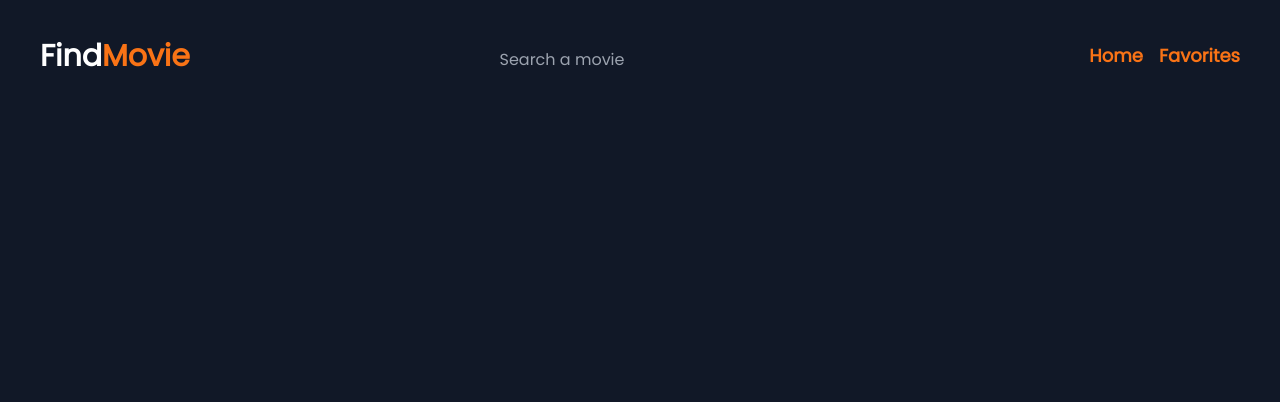
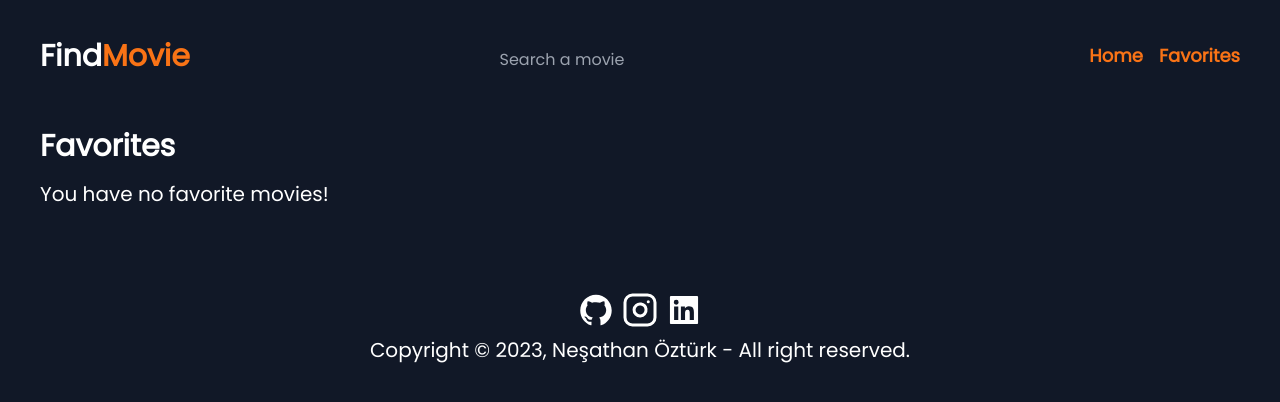
Before and after one commit to nesathanozturk/findmovie, a React (Create React App) app: page /favorites in a window 1280 px wide. Shown: the top 402 px of the page. Built offline with nearby package versions, Linux system fonts and the light colour scheme; no server answers.

Commit message:
refactor: edited all components

```diff
--- /dev/null
+++ b/src/components/FavoriteItem.jsx
@@ -0,0 +1,33 @@
+import useMovieContext from "../hooks/use-movie-context";
+import { MdOutlineRemoveCircleOutline } from "react-icons/md";
+
+function FavoriteItem({ favorites }) {
+  const { removeMovieAtFavorites } = useMovieContext();
+
+  const renderedFavorites = favorites.map((favorite) => (
+    <div
+      key={favorite.imdbID}
+      className="bg-[#1c2b4d] bg- w-80 mb-1 relative overflow-hidden rounded-xl cursor-pointer text-center transition-transform hover:scale-105"
+    >
+      <img className="w-full h-96" src={favorite.Poster} alt={favorite.Title} />
+      <div className="flex justify-center items-center flex-col gap-3 text-white text-xl font-semibold py-4 px-4">
+        <h3>{favorite.Title}</h3>
+        <span>{favorite.Year}</span>
+        <span
+          className="absolute top-2 right-2 text-3xl text-red-600 hover:text-red-700 transition-colors"
+          onClick={() => removeMovieAtFavorites(favorite)}
+        >
+          <MdOutlineRemoveCircleOutline />
+        </span>
+      </div>
+    </div>
+  ));
+
+  return (
+    <div className="grid grid-cols-1 place-items-center gap-10 mt-10 md:grid-cols-2 lg:grid-cols-3 xl:grid-cols-4 2xl:grid-cols-5">
+      {renderedFavorites}
+    </div>
+  );
+}
+
+export default FavoriteItem;
--- /dev/null
+++ b/src/components/FavoriteItems.jsx
@@ -0,0 +1,25 @@
+import useMovieContext from "../hooks/use-movie-context";
+import FavoriteItem from "./FavoriteItem";
+
+function FavoriteItems() {
+  const { favorites } = useMovieContext();
+
+  return (
+    <section className="py-4 pl-4">
+      <div className="max-w-full m-auto">
+        <h1 className="text-white text-2xl ml-6 font-semibold lg:text-3xl">
+          Favorites
+        </h1>
+        {favorites.length > 0 ? (
+          <FavoriteItem favorites={favorites} />
+        ) : (
+          <p className="text-white text-lg mt-4 ml-6 lg:text-xl">
+            You have no favorite movies!
+          </p>
+        )}
+      </div>
+    </section>
+  );
+}
+
+export default FavoriteItems;
--- a/src/components/MovieItem.jsx
+++ b/src/components/MovieItem.jsx
@@ -1,5 +1,5 @@
+import useMovieContext from "../hooks/use-movie-context";
 import { AiFillStar } from "react-icons/ai";
-import useMovieContext from "../hooks/use-movie-context";
 
 function MovieItem({ movies }) {
   const { addMovieAtFavorites } = useMovieContext();
@@ -15,7 +15,7 @@ function MovieItem({ movies }) {
         <span>{movie.Year}</span>
         <span
           className="absolute top-2 right-2 text-3xl hover:text-yellow-300 transition-colors"
-          onClick={addMovieAtFavorites}
+          onClick={() => addMovieAtFavorites(movie)}
         >
           <AiFillStar />
         </span>
--- a/src/context/MovieContext.js
+++ b/src/context/MovieContext.js
@@ -3,7 +3,7 @@ import axios from "axios";
 
 const MovieContext = createContext();
 
-const Provider = ({ children }) => {
+function Provider({ children }) {
   const [searchValue, setSearchValue] = useState("");
   const [movies, setMovies] = useState([]);
   const [favorites, setFavorites] = useState([]);
@@ -32,9 +32,9 @@ const Provider = ({ children }) => {
     setFavorites(updatedFavorites);
   };
 
-  const removeMovieFromFavorites = (movie) => {
+  const removeMovieAtFavorites = (movie) => {
     const updatedFavorites = favorites.filter(
-      (favorite) => favorite.imdbID === movie.imdbID
+      (favorite) => favorite.imdbID !== movie.imdbID
     );
     setFavorites(updatedFavorites);
   };
@@ -46,7 +46,7 @@ const Provider = ({ children }) => {
     setSearchValue,
     favorites,
     addMovieAtFavorites,
-    removeMovieFromFavorites,
+    removeMovieAtFavorites,
   };
 
   return (
@@ -54,7 +54,7 @@ const Provider = ({ children }) => {
       {children}
     </MovieContext.Provider>
   );
-};
+}
 
 export { Provider };
 export default MovieContext;
--- a/src/pages/Favorites.jsx
+++ b/src/pages/Favorites.jsx
@@ -1,9 +1,13 @@
 import Navbar from "../components/Navbar";
+import FavoriteItems from "../components/FavoriteItems";
+import Footer from "../components/Footer";
 
 function Favorites() {
   return (
     <>
       <Navbar />
+      <FavoriteItems />
+      <Footer />
     </>
   );
 }
```
